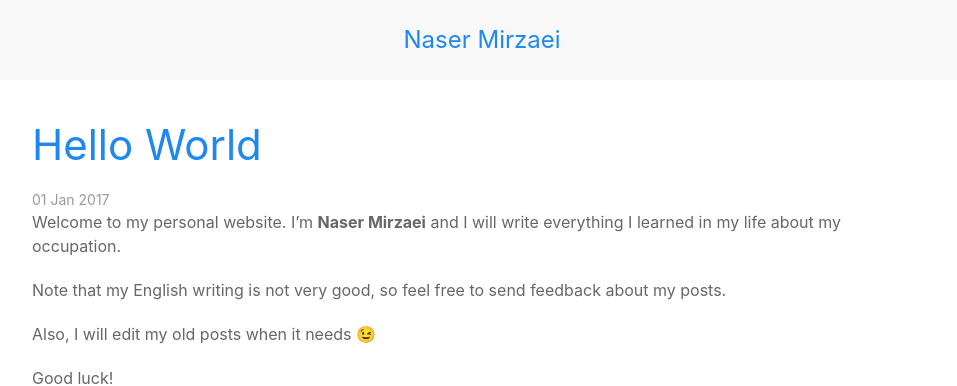
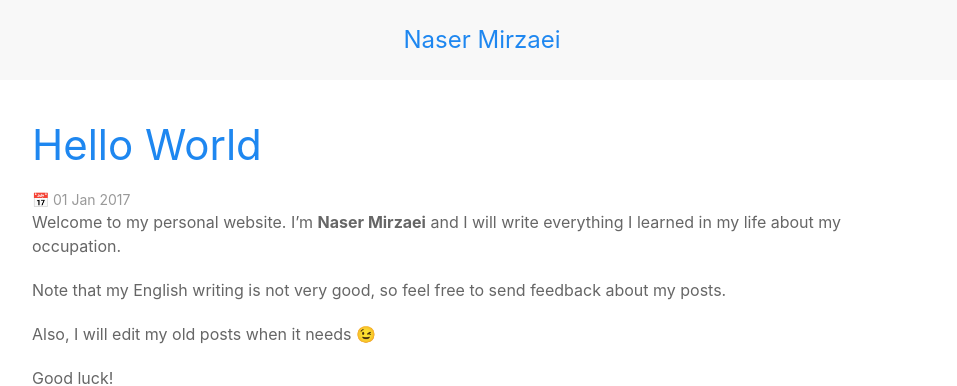
Before and after one commit to nasermirzaei89/nasermirzaei89.github.io, a Jekyll site: the page built from _posts/2017-01-01-hello-world.md, in a window 1280 px wide. Shown: the top 386 px of the page, without its empty margins (158-1115 px from the left). Built offline with Jekyll 4.4.1, drawn with Linux system fonts in a browser that asks for light colours; nearby versions of some CDN libraries; emoji names are drawn with the system emoji font; comment, search, counter and statistics services are not loaded.

Commit message:
add date icon

```diff
--- a/_layouts/home.html
+++ b/_layouts/home.html
@@ -5,7 +5,7 @@ layout: base
 <div class="uk-container uk-container-small">
     <article class="uk-article uk-padding uk-padding-small uk-padding-remove-horizontal" uk-scrollspy="cls: uk-animation-fade">
         <h2 class="uk-article-title"><a href="{{post.url}}">{{post.title}}</a></h2>
-        <span class="uk-article-meta">{{post.date | date_to_string}}</span>
+        <span class="uk-article-meta">📅 {{post.date | date_to_string}}</span>
     </article>
 </div>
 {% endfor %}
--- a/_layouts/post.html
+++ b/_layouts/post.html
@@ -4,7 +4,7 @@ layout: base
 <div class="uk-container uk-container-small">
     <article class="uk-article uk-padding uk-padding-remove-horizontal">
         <h2 class="uk-article-title"><a href="{{page.url}}">{{page.title}}</a></h2>
-        <div class="uk-article-meta">{{page.date | date_to_string}}</div>
+        <div class="uk-article-meta">📅 {{page.date | date_to_string}}</div>
 
         <div>{{page.content}}</div>
 
```
